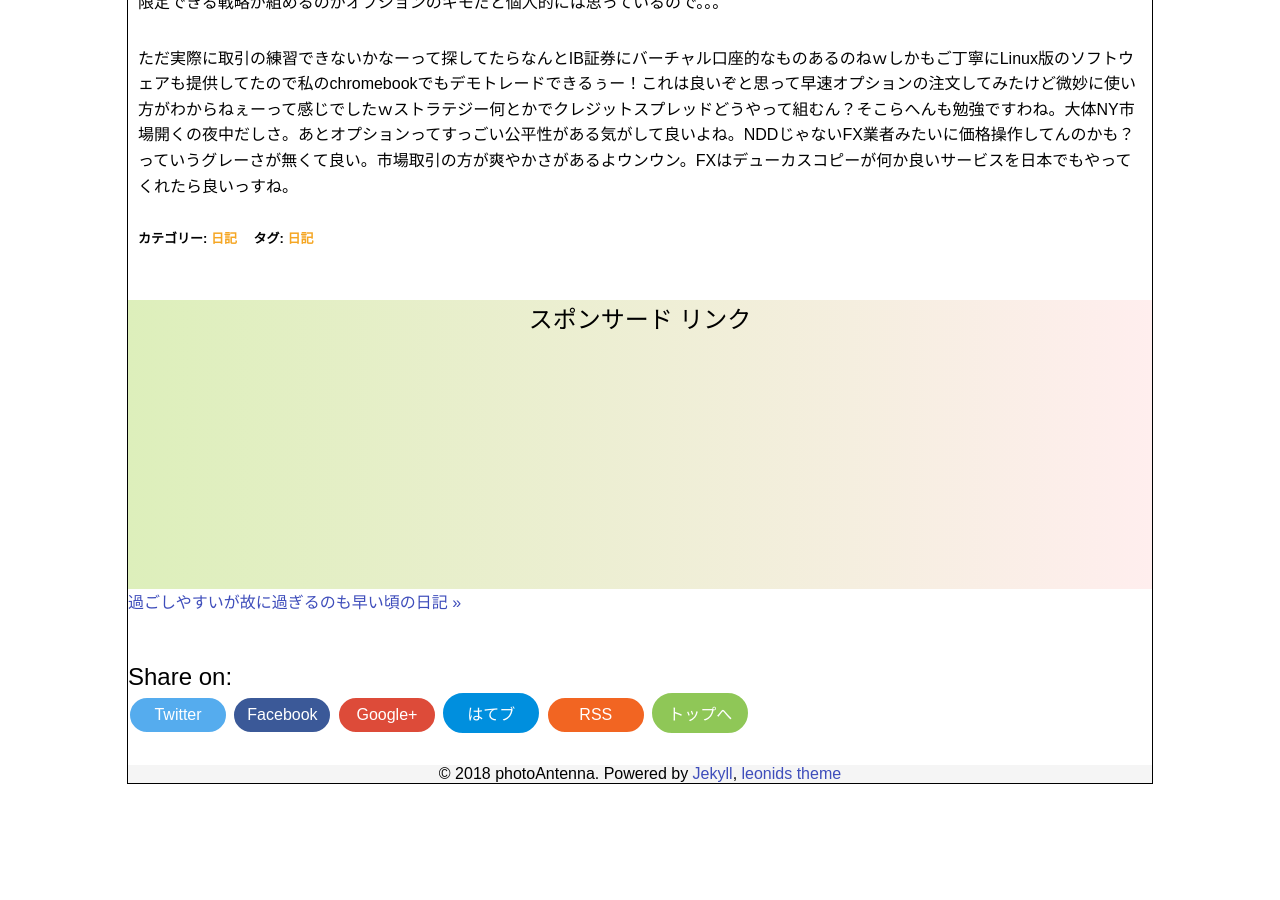
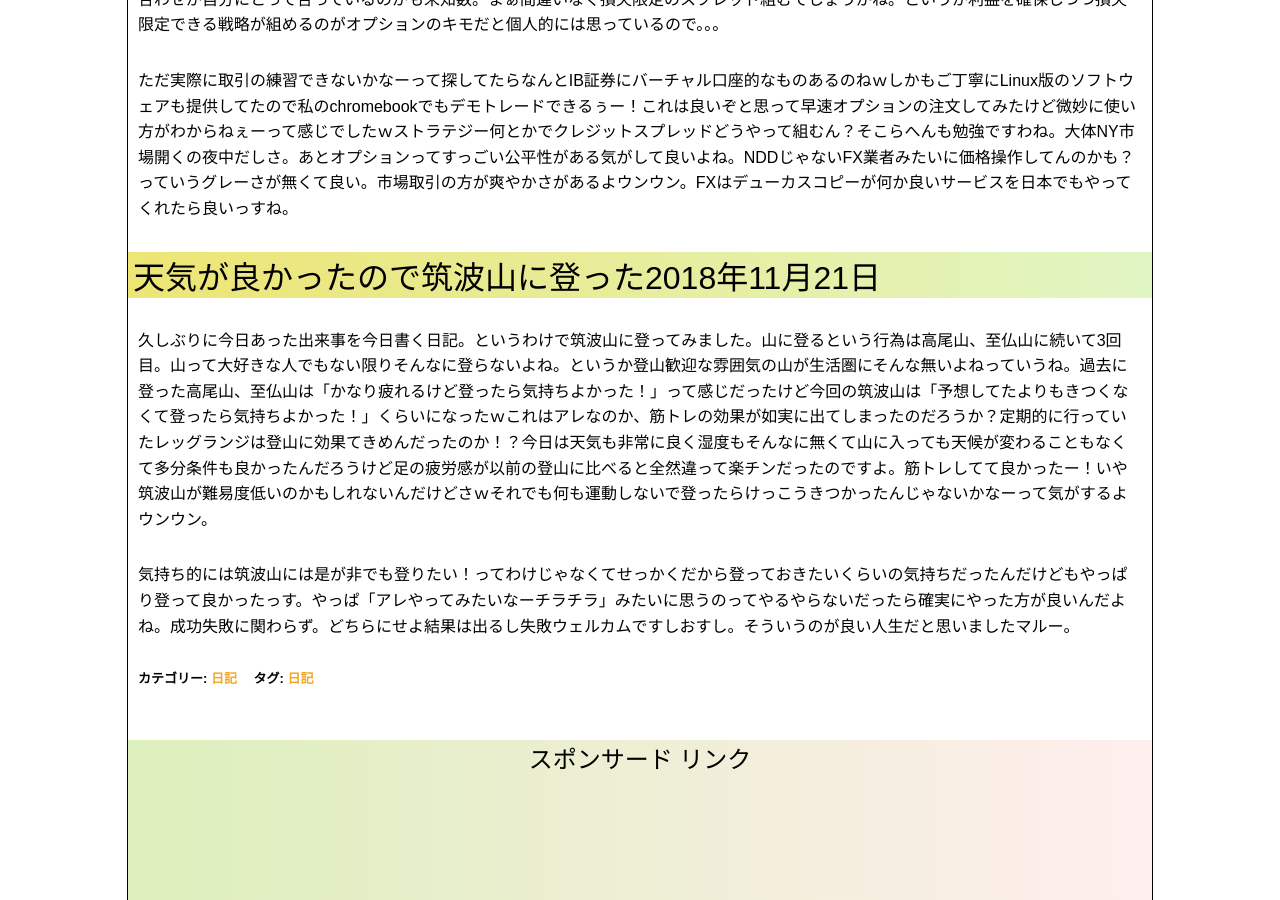
Before and after one commit to photoantenna/photoantenna.github.io, a Jekyll site: the page built from _posts/2018-11-06-diary.md, in a window 1280 px wide and 900 px high, scrolled down 2375 px. Built offline with Jekyll 4.4.1, drawn with Linux system fonts in a browser that asks for light colours; before the commit the page ends 3167 px from its top, so only the background shows below that; some of the changed text lies outside the part shown.

Commit message:
日記更新

```diff
--- a/_posts/2018-11-06-diary.md
+++ b/_posts/2018-11-06-diary.md
@@ -2,12 +2,12 @@
 layout: post
 title: "年末の休みを早くも考えちゃう頃の日記"
 permalink: diary14
-excerpt: "updated2018-11-20,日常のことや出来事に対する自分の反応を文章化していこうのコーナーです。特にテーマも設けずにつらつらと書いていくとっても楽しいコーナーです。見る人にとって楽しいコーナーかどうかは定かではありませんよー"
+excerpt: "updated2018-11-21,日常のことや出来事に対する自分の反応を文章化していこうのコーナーです。特にテーマも設けずにつらつらと書いていくとっても楽しいコーナーです。見る人にとって楽しいコーナーかどうかは定かではありませんよー"
 categories: "日記"
 tags: "日記"
-keywords: "長野, 戸隠, 蕎麦, 中間選挙, VIX"
+keywords: "長野, 戸隠, 蕎麦, 中間選挙, VIX, 筑波山"
 mokuji: true
-update: 2018-11-20
+update: 2018-11-21
 image:
   feature: diary.jpg
 ---
@@ -31,3 +31,9 @@ image:
 で、だったら次は憧れのオプションじゃん！ってことで以前に買ったオプションの本やらネットやらでお勉強しとります。オプションでも勿論、というかオプションのvixこそ本命なわけだけどvix指数自体のオプションを扱うべきなのか、vix系ETFのオプションなのか。vixを使うにしてもメインに据えるべきなのかSP500系(SPYとかXSPとか)のヘッジ用にvixを用いるべきなのか、もしくは別の銘柄に目を向けるべきなのか等などオプションってだけで方向性がありまくりんぐでやばたんって感じ。加えてオプションには数多くの戦略がありどのような組み合わせが自分にとって合っているのかも未知数。まぁ間違いなく損失限定のスプレッド組むでしょうがね。というか利益を確保しつつ損失限定できる戦略が組めるのがオプションのキモだと個人的には思っているので。。。
 
 ただ実際に取引の練習できないかなーって探してたらなんとIB証券にバーチャル口座的なものあるのねｗしかもご丁寧にLinux版のソフトウェアも提供してたので私のchromebookでもデモトレードできるぅー！これは良いぞと思って早速オプションの注文してみたけど微妙に使い方がわからねぇーって感じでしたｗストラテジー何とかでクレジットスプレッドどうやって組むん？そこらへんも勉強ですわね。大体NY市場開くの夜中だしさ。あとオプションってすっごい公平性がある気がして良いよね。NDDじゃないFX業者みたいに価格操作してんのかも？っていうグレーさが無くて良い。市場取引の方が爽やかさがあるよウンウン。FXはデューカスコピーが何か良いサービスを日本でもやってくれたら良いっすね。
+
+### 天気が良かったので筑波山に登った2018年11月21日
+
+久しぶりに今日あった出来事を今日書く日記。というわけで筑波山に登ってみました。山に登るという行為は高尾山、至仏山に続いて3回目。山って大好きな人でもない限りそんなに登らないよね。というか登山歓迎な雰囲気の山が生活圏にそんな無いよねっていうね。過去に登った高尾山、至仏山は「かなり疲れるけど登ったら気持ちよかった！」って感じだったけど今回の筑波山は「予想してたよりもきつくなくて登ったら気持ちよかった！」くらいになったｗこれはアレなのか、筋トレの効果が如実に出てしまったのだろうか？定期的に行っていたレッグランジは登山に効果てきめんだったのか！？今日は天気も非常に良く湿度もそんなに無くて山に入っても天候が変わることもなくて多分条件も良かったんだろうけど足の疲労感が以前の登山に比べると全然違って楽チンだったのですよ。筋トレしてて良かったー！いや筑波山が難易度低いのかもしれないんだけどさｗそれでも何も運動しないで登ったらけっこうきつかったんじゃないかなーって気がするよウンウン。
+
+気持ち的には筑波山には是が非でも登りたい！ってわけじゃなくてせっかくだから登っておきたいくらいの気持ちだったんだけどもやっぱり登って良かったっす。やっぱ「アレやってみたいなーチラチラ」みたいに思うのってやるやらないだったら確実にやった方が良いんだよね。成功失敗に関わらず。どちらにせよ結果は出るし失敗ウェルカムですしおすし。そういうのが良い人生だと思いましたマルー。
```
